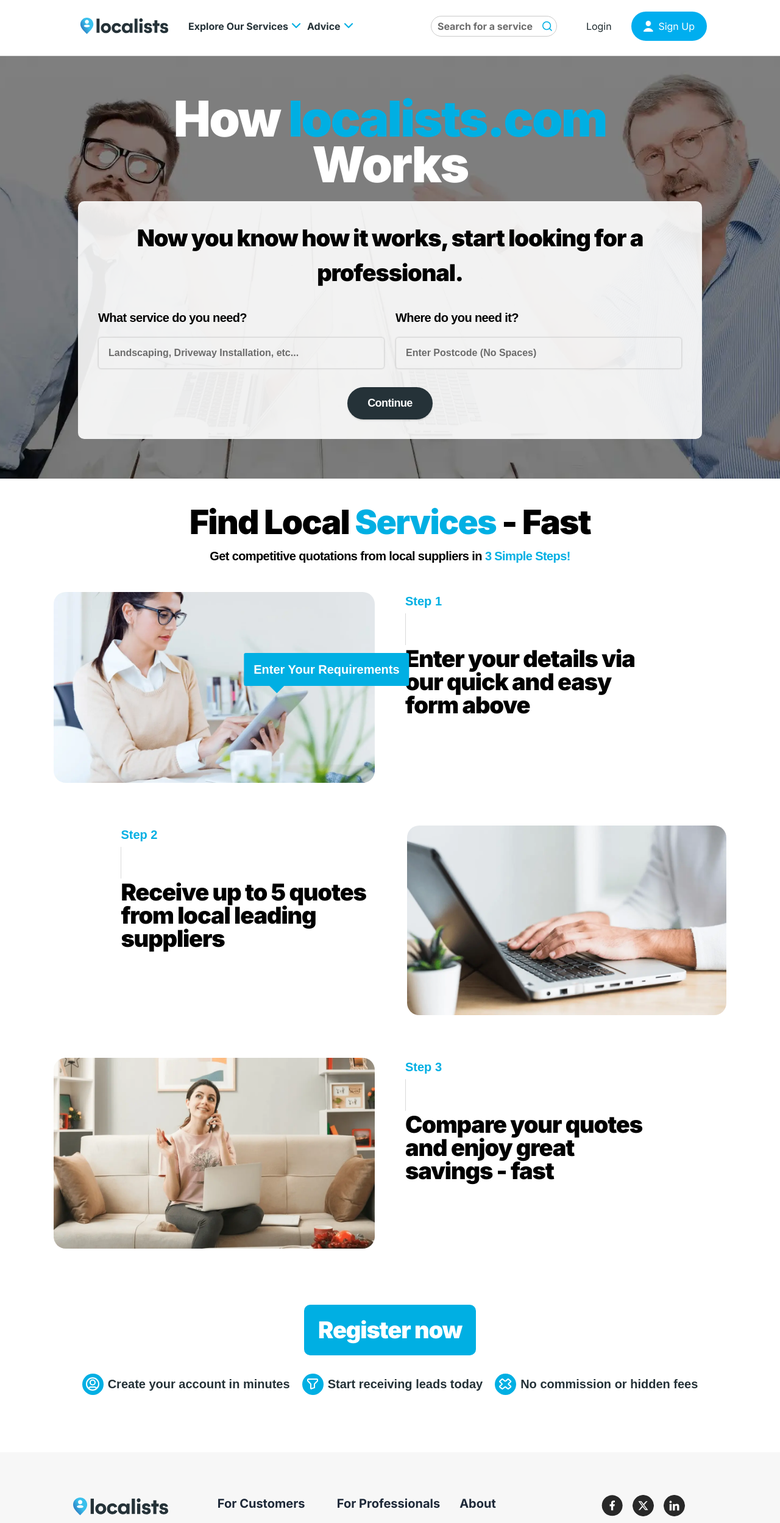
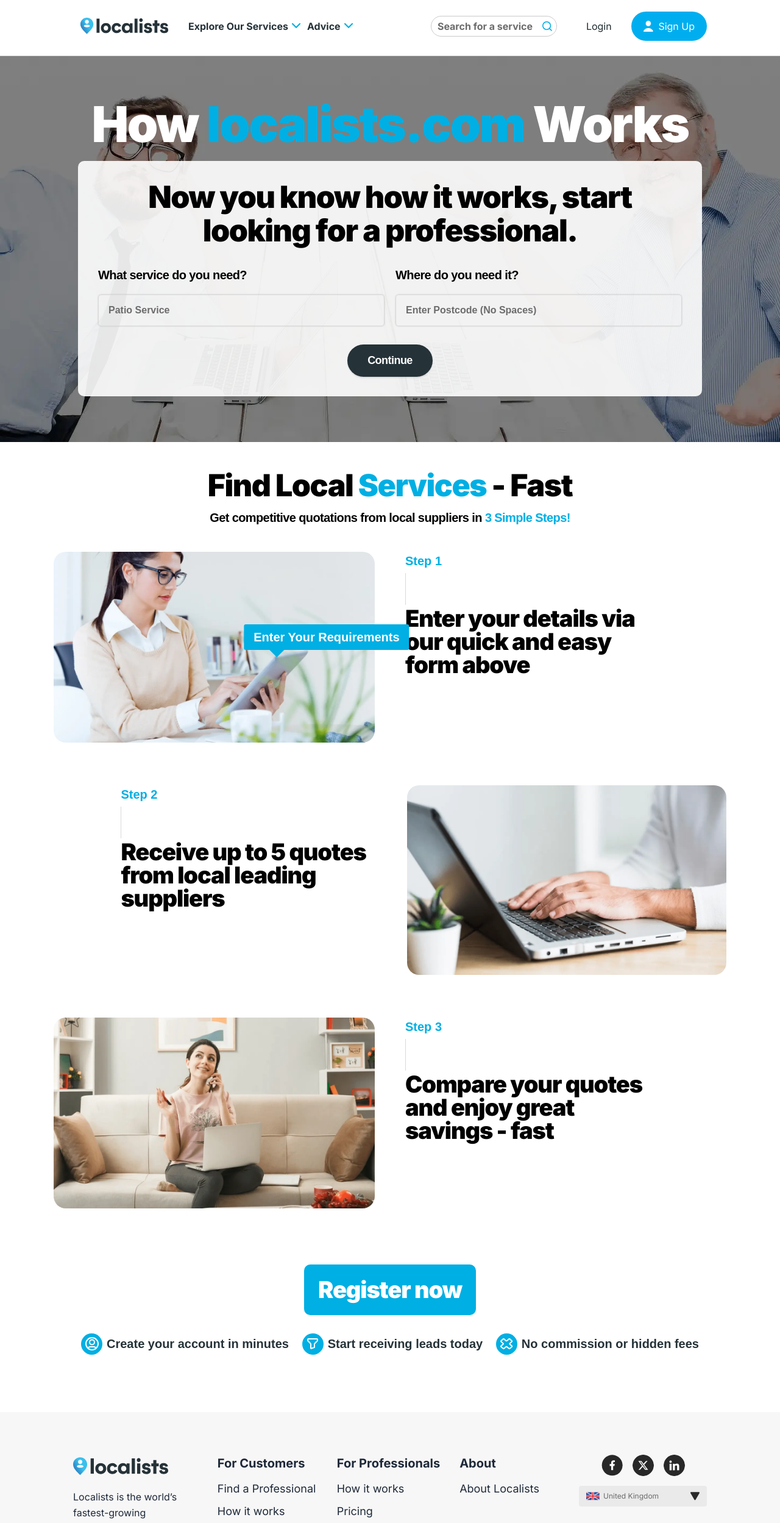
Before and after one commit to pushpesh-zuzu/localists-prelogin-nextjs, a Next.js app: page /how-it-works-for-customers in a window 1280 px wide. Shown: the top 2498 px of the page at 61% size. Built offline with nearby package versions, Linux system fonts and the light colour scheme.

Commit message:
seo and ui changes

```diff
--- a/src/app/component/HowItWorks/HeroSection/HeroSection.jsx
+++ b/src/app/component/HowItWorks/HeroSection/HeroSection.jsx
@@ -7,6 +7,7 @@
 import { showToast } from "@/utils/toastify";
 import { getCityName, setCitySearch } from "@/lib/store/postCodeSlice";
 import GreenCheckIcon from "../../common/icons/GreenCheckIcon";
+import Image from "next/image";
 
 export default function HeroSection() {
   const [service, setService] = useState("")
@@ -101,17 +102,25 @@
   }, [service, isDropdownOpen, dispatch]);
 
   return (
-    <section className="relative w-full">
-      <div className="relative flex flex-col items-center justify-center bg-cover bg-center bg-no-repeat h-auto px-[208px] py-[65.5px] max-[1280px]:px-[100px] max-[980px]:px-[50px] max-[480px]:px-[10px] max-[480px]:py-[20px] lg:min-h-[633px]"
-        style={{ backgroundImage: "url('/images/HowItWorks/HowLocalistsWorksBg.webp')" }}>
+    <section className="relative flex flex-col items-center justify-center h-auto px-[208px] py-[65.5px] max-[1280px]:px-[100px] max-[980px]:px-[50px] max-[480px]:px-[10px] max-[480px]:py-[20px] lg:min-h-[633px]">
+
+      <Image
+        src="/images/HowItWorks/HowLocalistsWorksBg.webp"
+        alt="Local service search form on localists.com"
+        fill
+        priority
+        sizes="100vw"
+        className="object-cover object-[80%_center] sm:object-center"
+      />
+
+      <div className="relative flex flex-col items-center justify-center">
         <div className="flex flex-col items-center w-full">
-
-          <h1 className="font-black text-[46px] leading-[48px] lg:text-[81px] lg:leading-[75px] tracking-[-0.03em] font-inter text-white text-center">
+          <h1 className="font-black text-[46px] md:text-[60px] lg:text-[81px] leading-[48px]  md:leading-[55px] lg:leading-[75px] tracking-[-0.03em] font-inter text-white text-center">
             How <span className="text-[#00AFE3]">localists.com</span> Works
           </h1>
           <div className="w-full xl:w-[1024px] bg-white/90 rounded-[10px] px-[33px] py-[32px] flex flex-col justify-center items-center mt-[20px] lg:mt-10px lg:mt-[22px]">
 
-            <h2 className="font-black text-[24px] leading-[22x] lg:text-[32px] lg:text-[38px]  tracking-[-0.03em] font-inter text-black text-center">
+            <h2 className="font-black text-[30px] md:text-[35px] lg:text-[50px] leading-[28px]  md:leading-[35px] lg:leading-[55px] tracking-[-0.03em] font-inter text-black text-center">
               Now you know how it works, start looking for a professional.
             </h2>
 
@@ -127,15 +136,13 @@
                       id="service"
                       type="text"
                       className="font-[Arial] font-bold !text-black border border-[#D9D9D9] rounded-[5px] pl-[16px] pr-[22px] pt-[13px] pb-[13px] w-full shadow-[0_0_2px_0.5px_rgba(0,0,0,0.10)]"
-                      placeholder="Landscaping, Driveway Installation, etc..."
+                      placeholder="Patio Service"
                       value={service}
                       onChange={(e) => {
                         setService(e.target.value);
                         setIsDropdownOpen(!!e.target.value);
-                        // setSelectedService(null);
                       }}
                     />
-
 
                     {isDropdownOpen && service?.length > 0 && (
                       <div className="absolute top-full mt-1 w-[420px] bg-white border border-[#ddd] rounded-[4px] max-h-[200px] overflow-y-auto z-10">
@@ -187,7 +194,7 @@
                   </div>
                 </div>
 
-                <button type="button" aria-haspopup="dialog" className="py-[13px] px-[33px] gap-[9.49px] rounded-[94.94px] bg-[#253238] text-white text-[18px] font-[Arial] font-bold tracking-[-0.03em] shadow-[0px_1.9px_1.9px_rgba(0,0,0,0.1)] mt-[30px] cursor-pointer"
+                <button type="button" aria-haspopup="dialog" className="py-[13px] px-[33px] gap-[9.49px] rounded-[94.94px] bg-[#253238] text-white text-[16px] lg:text-[18px] font-[Arial] font-bold tracking-[-0.03em] shadow-[0px_1.9px_1.9px_rgba(0,0,0,0.1)] mt-[30px] cursor-pointer"
                   onClick={handleSubmit}
                 >
                   Continue
@@ -198,6 +205,5 @@
         </div>
       </div>
     </section>
-
   );
 }
--- a/src/app/component/HowItWorks/RegisterNow/RegisterNow.jsx
+++ b/src/app/component/HowItWorks/RegisterNow/RegisterNow.jsx
@@ -16,32 +16,37 @@
                 Register now
             </button>
 
-            <div className='max-w-[320px] md:max-w-[350px] lg:max-w-[100%]  flex flex-col items-start lg:flex-row lg:items-center gap-[20px] w-full lg:w-auto px-[30px] lg:px-auto'>
-                <div className='flex justify-center items-center gap-[7px]'>
-                    <div className='flex justify-center items-center rounded-full bg-[#00AFE3] w-[35px] h-[35px]'>
+            <div className="max-w-[320px] w-full md:max-w-full lg:w-[1094px] px-[30px] lg:px-0 flex flex-col gap-[20px] justify-around md:flex-row md:flex-wrap md:justify-between lg:flex-nowrap lg:items-center lg:px-[40px]"
+            >
+                {/* Item 1 */}
+                <div className="flex items-center gap-[7px] lg:w-auto">
+                    <div className="flex justify-center items-center rounded-full bg-[#00AFE3] w-[35px] h-[35px]">
                         <UserCircleIcon />
                     </div>
-
-                    <p className='font-[Arial] font-bold text-[14px]  md:text-[16px] xl:text-[20px]'>Create your account in minutes</p>
+                    <p className="font-[Arial] font-bold text-[14px] md:text-[16px] xl:text-[20px]">
+                        Create your account in minutes
+                    </p>
                 </div>
 
-                <div className='flex justify-center items-center gap-[7px]'>
-                    <div className='flex justify-center items-center rounded-full bg-[#00AFE3] w-[35px] h-[35px]'>
+                {/* Item 2 */}
+                <div className="flex items-center gap-[7px] lg:w-auto">
+                    <div className="flex justify-center items-center rounded-full bg-[#00AFE3] w-[35px] h-[35px]">
                         <BadgeIcon />
                     </div>
-
-                    <p className='font-[Arial] font-bold text-[14px] md:text-[16px] xl:text-[20px]'>Start receiving leads today</p>
+                    <p className="font-[Arial] font-bold text-[14px] md:text-[16px] xl:text-[20px]">
+                        Start receiving leads today
+                    </p>
                 </div>
 
-
-                <div className='flex justify-center items-center gap-[7px]'>
-                    <div className='flex justify-center items-center rounded-full bg-[#00AFE3] w-[35px] h-[35px]'>
-                        <CancelIcon  />
+                {/* Item 3 – centered on tablet */}
+                <div className="flex items-center gap-[7px] md:w-full md:justify-center lg:w-auto">
+                    <div className="flex justify-center items-center rounded-full bg-[#00AFE3] w-[35px] h-[35px]">
+                        <CancelIcon />
                     </div>
-
-                    <p className='font-[Arial] font-bold text-[14px] md:text-[16px] xl:text-[20px]'>No commission or hidden fees</p>
+                    <p className="font-[Arial] font-bold text-[14px] md:text-[16px] xl:text-[20px]">
+                        No commission or hidden fees
+                    </p>
                 </div>
-
             </div>
         </section>
     )
--- a/src/app/how-it-works-for-customers/FindLocalServices.jsx
+++ b/src/app/how-it-works-for-customers/FindLocalServices.jsx
@@ -1,13 +1,13 @@
 export default function FindLocalServices() {
     return (
         <div className="text-center px-5 py-[44px]">
-            <h2 className="font-black text-[30px] leading-[28px] xl:text-[55px] xl:leading-[55px] tracking-[-0.03em] font-inter text-black text-center mb-[13px]">
+            <h2 className="font-black text-[30px] md:text-[35px] lg:text-[50px] leading-[28px]  md:leading-[35px] lg:leading-[55px] tracking-[-0.03em] font-inter text-black text-center mb-[13px]">
                 Find Local <span className="text-[#00AFE3]">Services</span> - Fast
             </h2>
 
-            <label className="font-bold text-[20px] tracking-[-0.03em] text-black font-[Arial]">
+            <p className="font-bold font-[Arial] text-black text-[18px] md:text-[16px] lg:text-[20px] leading-[18px]  md:leading-[16px] lg:leading-[24px] tracking-[-0.03em]">
                  Get competitive quotations from local suppliers in <span className="text-[#00AFE3]">3 Simple Steps!</span>
-            </label>
+            </p>
         </div>
     );
 }
--- a/src/app/how-it-works-for-customers/ServicesSteps.jsx
+++ b/src/app/how-it-works-for-customers/ServicesSteps.jsx
@@ -5,6 +5,7 @@
     const serviceStepsData = [
         {
             id: 1,
+            alt:"Customer entering service details online",
             title: "Step 1",
             heading: "Enter your details via our quick and easy form above",
             image: '/images/HowItWorks/Step1Img.webp',
@@ -13,6 +14,7 @@
         },
         {
             id: 2,
+            alt:"Customer reviewing multiple quotes",
             title: "Step 2",
             heading: "Receive up to 5 quotes from local leading suppliers",
             image: '/images/HowItWorks/Step2Img.webp',
@@ -21,6 +23,7 @@
         },
         {
             id: 3,
+            alt:"Customer comparing quotes to save money",
             title: "Step 3",
             heading: "Compare your quotes and enjoy great savings - fast",
             image: '/images/HowItWorks/Step3Img.webp',
@@ -41,7 +44,7 @@
                             <div className="relative flex items-center justify-center flex-1">
                                 <Image
                                     src={step.image}
-                                    alt={`Step ${step.id}: ${step.heading}`}
+                                    alt={step.alt}
                                     width={step.width}
                                     height={step.height}
                                     loading="lazy"
@@ -49,20 +52,20 @@
                                 />
 
                                 {index === 0 && (
-                                    <div className="absolute font-[Arial] text-white font-bold text-[20px] top-[36%] left-[85%] -translate-x-1/2 bg-[#00AFE3] px-4 py-3 rounded-[3px] whitespace-nowrap max-[1220px]:px-3 max-[1220px]:py-2 max-[1220px]:text-[14px] max-[1080px]:px-[10px] max-[1080px]:py-2 max-[1080px]:text-[12px] max-[480px]:top-[26%] max-[480px]:left-[70%] max-[1440px]:top-[32%]">
+                                    <p className="absolute font-[Arial] text-white font-bold text-[12px] md:text-[16px] lg:text-[16px] xl:text-[20px] leading-[18px] -translate-x-1/2 bg-[#00AFE3] px-4 py-3 rounded-[3px] whitespace-nowrap max-[1220px]:px-3 max-[1220px]:py-2 max-[1080px]:px-[10px] max-[1080px]:py-2 top-[30%] md:top-[40%] lg:top-[30%] xl:top-[38%] left-[75%] md:left-[80%] lg:left-[85%]">
                                         Enter Your Requirements
                                         <span aria-hidden="true" className="absolute bottom-[-26px] left-[20%] -translate-x-1/2 w-0 h-0 border-[14px] border-solid border-t-[#00AFE3] border-x-transparent border-b-transparent"></span>
-                                    </div>
+                                    </p>
                                 )}
                             </div>
 
                             {/* Text */}
                             <div className="flex-1 max-[1220px]:pl-0">
-                                <p className="relative inline-block font-[Arial] font-bold text-[20px] text-[#00AFE3] mb-[3.04px] max-[480px]:text-[16px] after:block after:w-[0.88px] after:h-[52.11px] after:bg-[#D9D9D9] after:mt-[5px] max-[786px]:after:h-[42.11px] max-[786px]:after:mt-[3px]">
+                                <p className="relative inline-block font-[Arial] font-bold text-[#00AFE3] text-[18px] md:text-[16px] lg:text-[20px] mb-[3.04px] after:block after:w-[0.88px] after:h-[52.11px] after:bg-[#D9D9D9] after:mt-[5px] max-[786px]:after:h-[42.11px] max-[786px]:after:mt-[3px]">
                                     {step.title}
                                 </p>
 
-                                <h3 className="text-[24px] lg:text-[38px] leading-[24px] md:leading-[38px] font-black text-black tracking-[-0.03em] max-w-[404px] w-full max-[1020px]:max-w-full">
+                                <h3 className="text-[24px] md:text-[22px] lg:text-[38px] leading-[22px] md:leading-[20px] lg:leading-[38px] font-black text-black tracking-[-0.03em] max-w-[404px] w-full max-[1020px]:max-w-full">
                                     {step.heading}
                                 </h3>
                             </div>
@@ -71,11 +74,11 @@
                         <>
                             {/* Text */}
                             <div className="flex-1 lg:pl-[10%]">
-                                <p className="relative inline-block font-[Arial] font-bold text-[20px] text-[#00AFE3] mb-[3.04px] max-[480px]:text-[16px] after:block after:w-[0.88px] after:h-[52.11px] after:bg-[#d9d9d9] after:mt-[5px] max-[786px]:after:h-[42.11px] max-[786px]:after:mt-[3px]">
+                                <p className="relative inline-block font-[Arial] font-bold text-[20px] text-[#00AFE3] text-[18px] md:text-[16px] lg:text-[20px] mb-[3.04px] after:block after:w-[0.88px] after:h-[52.11px] after:bg-[#d9d9d9] after:mt-[5px] max-[786px]:after:h-[42.11px] max-[786px]:after:mt-[3px]">
                                     {step.title}
                                 </p>
 
-                                <h3 className="text-[24px] lg:text-[38px] leading-[24px] md:leading-[38px] font-black text-black tracking-[-0.03em] max-w-[404px] w-full max-[1020px]:max-w-full">
+                                <h3 className="text-[24px] md:text-[22px] lg:text-[38px] leading-[22px] md:leading-[20px] lg:leading-[38px] font-black text-black tracking-[-0.03em] max-w-[404px] w-full max-[1020px]:max-w-full">
                                     {step.heading}
                                 </h3>
                             </div>
@@ -84,7 +87,7 @@
                             <div className="relative flex items-center justify-center flex-[1.25] max-[1220px]:flex-1">
                                 <Image
                                     src={step.image}
-                                    alt={`Step ${step.id}: ${step.heading}`}
+                                    alt={step.alt}
                                     width={step.width}
                                     height={step.height}
                                     loading="lazy"
--- a/src/app/how-it-works-for-customers/page.jsx
+++ b/src/app/how-it-works-for-customers/page.jsx
@@ -3,6 +3,24 @@
 import RegisterNow from "../component/HowItWorks/RegisterNow/RegisterNow";
 import FindLocalServices from "./FindLocalServices";
 import ServicesSteps from "./ServicesSteps";
+
+export const metadata = {
+  title: "How It Works for Customers - Localists",
+  description: "Find trusted local professionals fast with Localists.com. Enter your details, get up to 5 free quotes, compare, and save – no commission or hidden fees.",
+
+  robots: {
+    index: false,
+    follow: false,
+  },
+
+  alternates: {
+    canonical: "https://www.localists.com/how-it-works",
+    languages: {
+      "en-GB": "https://www.localists.com/en/gb/how-it-works"
+    },
+  },
+};
+
 
 export default function Page() {
   return (
```
